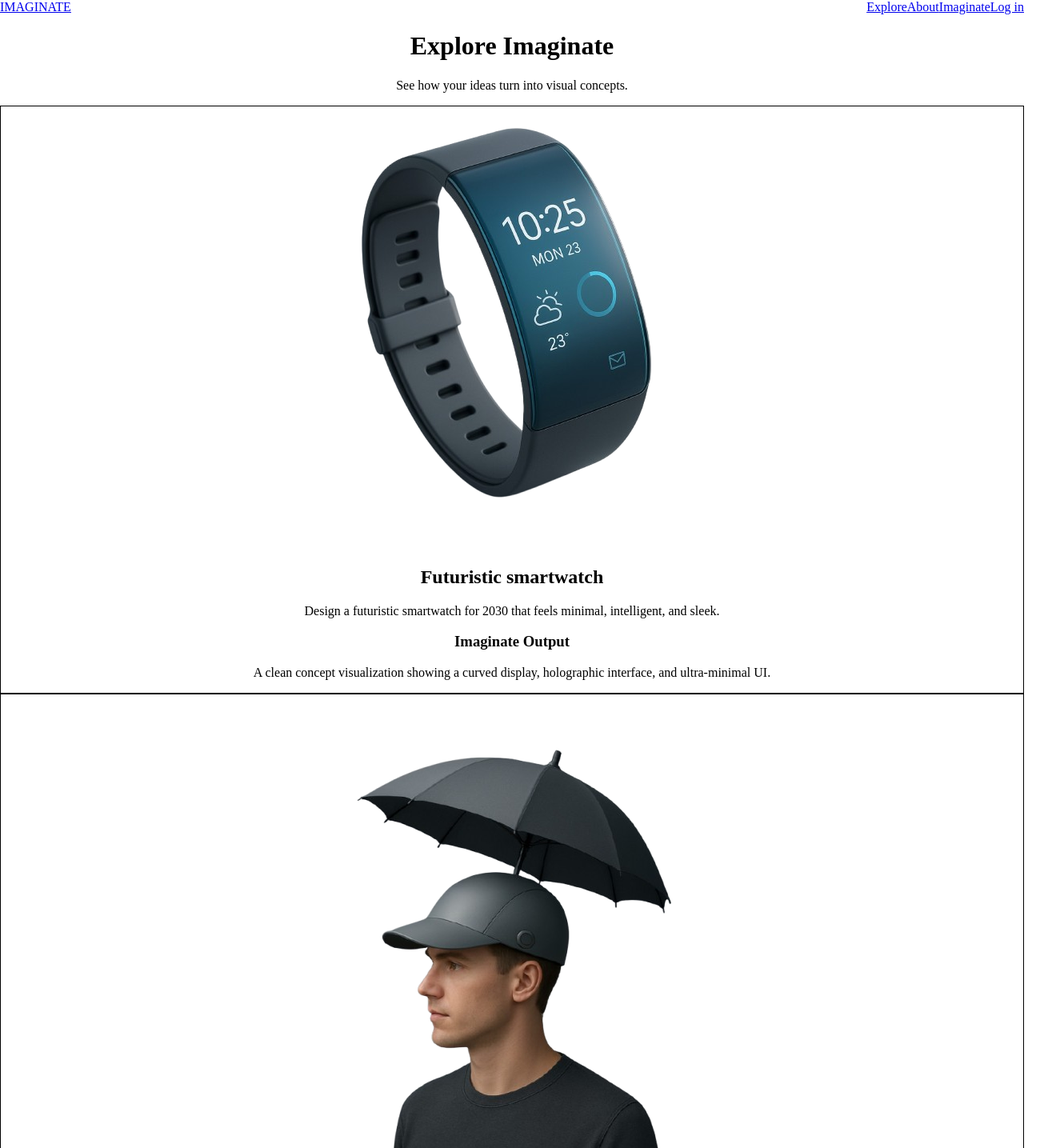
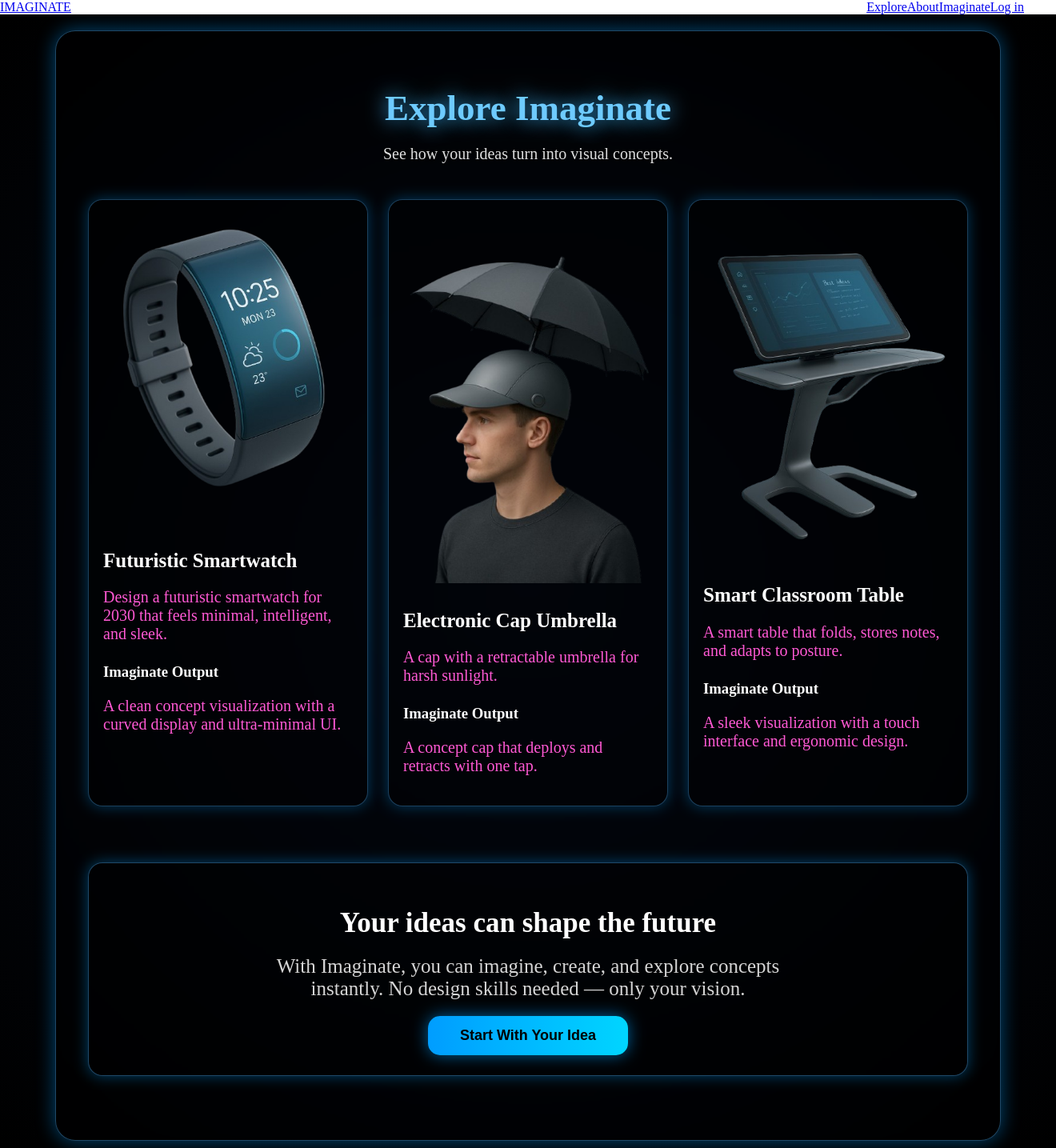
Before and after one commit to broqueen1357-byte/imaginate2, a React (Vite) app: page /explore in a window 1280 px wide. Shown: the top 1435 px of the page at 80% size, 1320 px wide, since content can reach past the window. Built offline with nearby package versions, Linux system fonts and the light colour scheme.

Commit message:
ui: improved hero section styling on LandingPage

```diff
--- a/src/pages/Explore.jsx
+++ b/src/pages/Explore.jsx
@@ -2,116 +2,235 @@ import { Link } from "react-router-dom";
 
 export default function Explore() {
   return (
-    <div className="min-h-screen w-full relative px-4 py-10 flex flex-col items-center overflow-x-hidden">
+    <div
+      style={{
+        width: "100%",
+        minHeight: "100vh",
+        background: "radial-gradient(circle at center, #050b18, #000)",
+        padding: "20px",
+        color: "white",
+        overflowY: "auto", // ⭐ SCROLL ENABLED
+      }}
+    >
+      {/* MAIN CARD */}
+      <div
+        style={{
+          width: "95%",
+          maxWidth: "1100px",
+          margin: "0 auto",
+          padding: "40px",
+          borderRadius: "25px",
+          background: "rgba(0,0,0,0.35)",
+          border: "1px solid rgba(80,180,255,0.40)",
+          boxShadow: "0 0 25px rgba(0,160,255,0.45)",
+          textAlign: "center",
+          backdropFilter: "blur(4px)",
+        }}
+      >
+        {/* TITLE */}
+        <h1
+          style={{
+            fontSize: "45px",
+            fontWeight: "700",
+            marginBottom: "5px",
+            color: "#6ecbff",
+            textShadow: "0 0 25px #3db7ff",
+          }}
+        >
+          Explore Imaginate
+        </h1>
 
-      {/* --- Outer Blue Neon Glow --- */}
-      <div className="absolute inset-0 pointer-events-none">
-        <div className="absolute inset-0 bg-blue-600 blur-3xl opacity-40"></div>
-      </div>
-
-      {/* --- Main Content --- */}
-      <div className="relative w-full max-w-6xl text-center">
-
-        {/* Heading */}
-        <h1 className="text-white text-4xl font-bold">Explore Imaginate</h1>
-        <p className="text-white/90 text-xl mt-2">
+        {/* SUBTEXT */}
+        <p
+          style={{
+            fontSize: "20px",
+            marginBottom: "45px",
+            color: "#e0e0e0",
+            textShadow: "0 0 10px black",
+          }}
+        >
           See how your ideas turn into visual concepts.
         </p>
 
-        {/* --- Cards Section --- */}
-        <div className="mt-10 grid grid-cols-1 md:grid-cols-3 gap-8">
-
+        {/* 3-CARD GRID */}
+        <div
+          style={{
+            width: "100%",
+            display: "grid",
+            gridTemplateColumns: "repeat(auto-fit, minmax(260px, 1fr))",
+            gap: "25px",
+            marginBottom: "70px", // ⭐ SPACE ABOVE FOOTER
+          }}
+        >
           {/* CARD 1 */}
-          <div className="bg-pink-700/20 border border-white/20 p-5 rounded-xl backdrop-blur-md">
+          <div
+            style={{
+              padding: "18px",
+              borderRadius: "18px",
+              border: "1px solid rgba(80,180,255,0.35)",
+              background: "rgba(0,0,0,0.35)",
+              boxShadow: "0 0 18px rgba(0,160,255,0.35)",
+              textAlign: "left",
+            }}
+          >
             <img
-              src="god.png"
+              src="/god.png"
               alt="Smartwatch"
-              className="w-40 mx-auto mb-4"
+              style={{
+                width: "100%",
+                borderRadius: "12px",
+                marginBottom: "12px",
+              }}
             />
 
-            <h2 className="text-black text-xl font-bold">
-              Futuristic smartwatch
+            <h2 style={{ fontSize: "25px", fontWeight: "700" }}>
+              Futuristic Smartwatch
             </h2>
 
-            <p className="text-pink-300 mt-2">
+            <p style={{ color: "#ff59d4", marginTop: "6px", fontSize: "20px" }}>
               Design a futuristic smartwatch for 2030 that feels minimal,
               intelligent, and sleek.
             </p>
 
-            <h3 className="text-black mt-4 font-semibold">Imaginate Output</h3>
-            <p className="text-pink-300 text-sm">
-              A clean concept visualization showing a curved display,
-              holographic interface, and ultra-minimal UI.
+            <h3 style={{ marginTop: "25px", fontWeight: "700" }}>
+              Imaginate Output
+            </h3>
+
+            <p style={{ color: "#ff59d4", fontSize: "20px" }}>
+              A clean concept visualization with a curved display and
+              ultra-minimal UI.
             </p>
           </div>
 
           {/* CARD 2 */}
-          <div className="bg-pink-700/20 border border-white/20 p-5 rounded-xl backdrop-blur-md">
+          <div
+            style={{
+              padding: "18px",
+              borderRadius: "18px",
+              border: "1px solid rgba(80,180,255,0.35)",
+              background: "rgba(0,0,0,0.35)",
+              boxShadow: "0 0 18px rgba(0,160,255,0.35)",
+              textAlign: "left",
+            }}
+          >
             <img
-              src="god3.png"
+              src="/god3.png"
               alt="Cap Umbrella"
-              className="w-40 mx-auto mb-4"
+              style={{
+                width: "100%",
+                borderRadius: "12px",
+                marginBottom: "12px",
+              }}
             />
 
-            <h2 className="text-black text-xl font-bold">
+            <h2 style={{ fontSize: "25px", fontWeight: "700" }}>
               Electronic Cap Umbrella
             </h2>
 
-            <p className="text-pink-300 mt-2">
-              A cap with a retractable, button-activated umbrella for kids in
-              harsh sunlight.
+            <p style={{ color: "#ff59d4", marginTop: "6px", fontSize: "20px" }}>
+              A cap with a retractable umbrella for harsh sunlight.
             </p>
 
-            <h3 className="text-black mt-4 font-semibold">Imaginate Output</h3>
-            <p className="text-pink-300 text-sm">
-              A modern illustration showing a cap that deploys a protective sun
-              umbrella and retracts with one tap.
+            <h3 style={{ marginTop: "25px", fontWeight: "700" }}>
+              Imaginate Output
+            </h3>
+
+            <p style={{ color: "#ff59d4", fontSize: "20px" }}>
+              A concept cap that deploys and retracts with one tap.
             </p>
           </div>
 
           {/* CARD 3 */}
-          <div className="bg-pink-700/20 border border-white/20 p-5 rounded-xl backdrop-blur-md">
+          <div
+            style={{
+              padding: "18px",
+              borderRadius: "18px",
+              border: "1px solid rgba(80,180,255,0.35)",
+              background: "rgba(0,0,0,0.35)",
+              boxShadow: "0 0 18px rgba(0,160,255,0.35)",
+              textAlign: "left",
+            }}
+          >
             <img
-              src="god2.png"
-              alt="Smart Classroom Table"
-              className="w-40 mx-auto mb-4"
+              src="/god2.png"
+              alt="Smart Table"
+              style={{
+                width: "100%",
+                borderRadius: "12px",
+                marginBottom: "12px",
+              }}
             />
 
-            <h2 className="text-black text-xl font-bold">
+            <h2 style={{ fontSize: "25px", fontWeight: "700" }}>
               Smart Classroom Table
             </h2>
 
-            <p className="text-pink-300 mt-2">
-              A student-friendly smart table that folds digitally, stores notes,
-              and adapts to posture.
+            <p style={{ color: "#ff59d4", marginTop: "6px", fontSize: "20px" }}>
+              A smart table that folds, stores notes, and adapts to posture.
             </p>
 
-            <h3 className="text-black mt-4 font-semibold">Imaginate Output</h3>
-            <p className="text-pink-300 text-sm">
-              A sleek visualization of a fold-able smart desk with a touch
-              interface and ergonomic design.
+            <h3 style={{ marginTop: "25px", fontWeight: "700" }}>
+              Imaginate Output
+            </h3>
+
+            <p style={{ color: "#ff59d4", fontSize: "20px" }}>
+              A sleek visualization with a touch interface and ergonomic design.
             </p>
           </div>
-
         </div>
 
-        {/* --- Bottom Glowing Section --- */}
-        <div className="mt-14 bg-pink-700/30 border border-white/20 rounded-2xl p-10 backdrop-blur-xl shadow-lg shadow-blue-500/40">
-          <h2 className="text-white text-3xl font-bold">
+        {/* FOOTER CARD */}
+        <div
+          style={{
+            padding: "25px",
+            borderRadius: "18px",
+            background: "rgba(0,0,0,0.35)",
+            border: "1px solid rgba(80,180,255,0.4)",
+            boxShadow: "0 0 18px rgba(0,160,255,0.4)",
+            marginTop: "40px", // ⭐ MOVES FOOTER DOWN
+            marginBottom: "40px", // ⭐ EXTRA SPACE UNDER FOOTER
+          }}
+        >
+          <h2
+            style={{
+              fontSize: "35px",
+              fontWeight: "700",
+              marginTop: "30px",
+              marginBottom: "20px",
+            }}
+          >
             Your ideas can shape the future
           </h2>
-          <p className="text-black mt-4 text-lg">
-            With Imaginate, you can imagine, create, and explore concepts instantly.
-            You don’t need design skills—just your vision. We’ll keep expanding
-            Imaginate with powerful features to help your idea reach the world.
+
+          <p
+            style={{
+              fontSize: "25px",
+              color: "#d5d5d5",
+              maxWidth: "700px",
+              margin: "20 auto",
+              marginBottom: "20px",
+            }}
+          >
+            With Imaginate, you can imagine, create, and explore concepts
+            instantly. No design skills needed — only your vision.
           </p>
 
-          {/* Button */}
-          <Link
-            to="/"
-            className="mt-6 inline-block bg-blue-600 text-white px-6 py-3 rounded-xl text-lg font-semibold hover:bg-blue-700 transition"
-          >
-            Start With Your Idea
+          <Link to="/imaginate">
+            <button
+              style={{
+                padding: "14px 40px",
+                fontSize: "18px",
+                fontWeight: "700",
+                borderRadius: "15px",
+                background: "linear-gradient(90deg, #009dff, #00d5ff)",
+                color: "black",
+                border: "none",
+                cursor: "pointer",
+                boxShadow: "0 0 20px rgba(0,160,255,0.6)",
+              }}
+            >
+              Start With Your Idea
+            </button>
           </Link>
         </div>
       </div>
```
Also changed, not shown: src/pages/Landing.jsx (+108 -27 lines), src/pages/Login.jsx (+103 -38 lines), src/pages/NextStep.jsx (+128 -36 lines).
